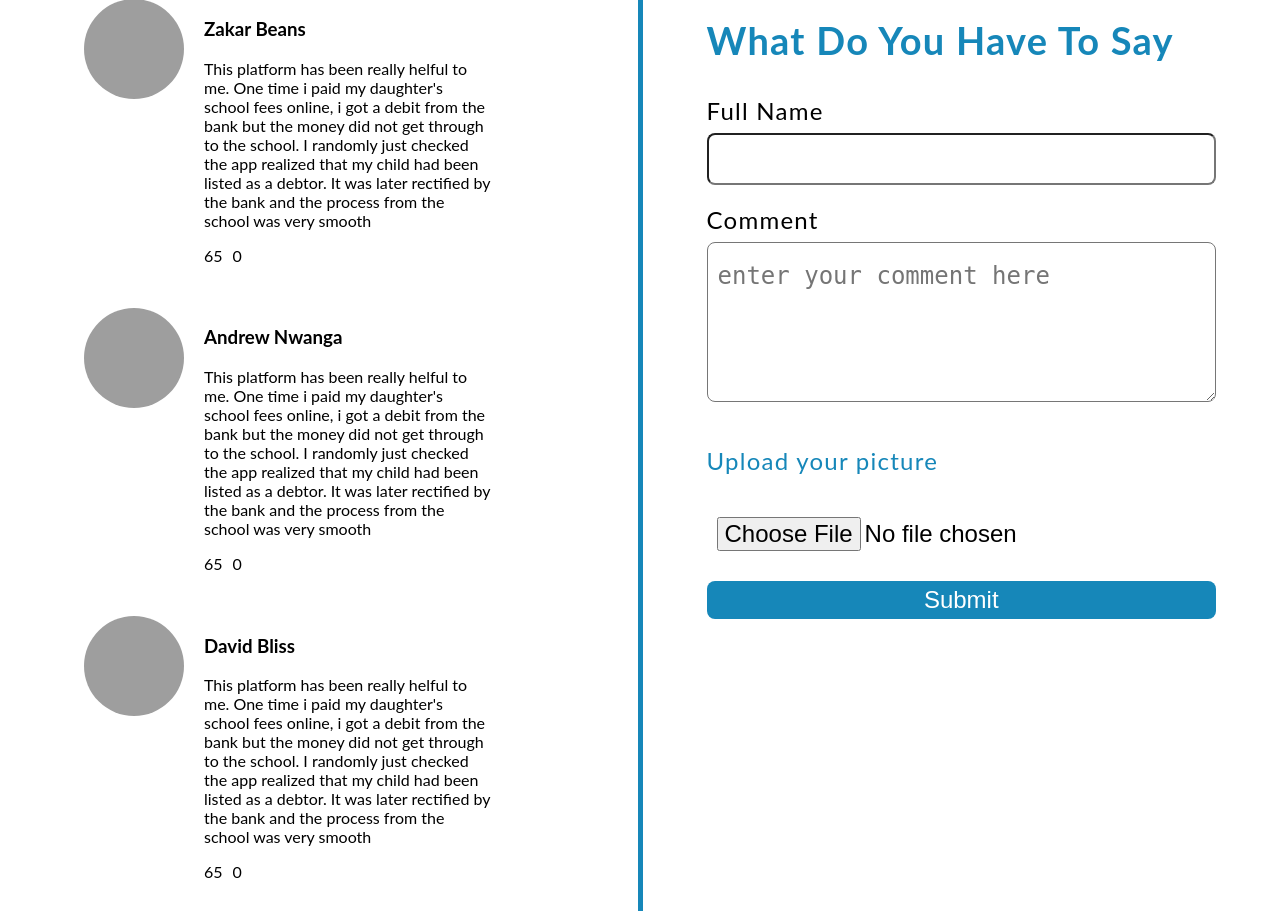
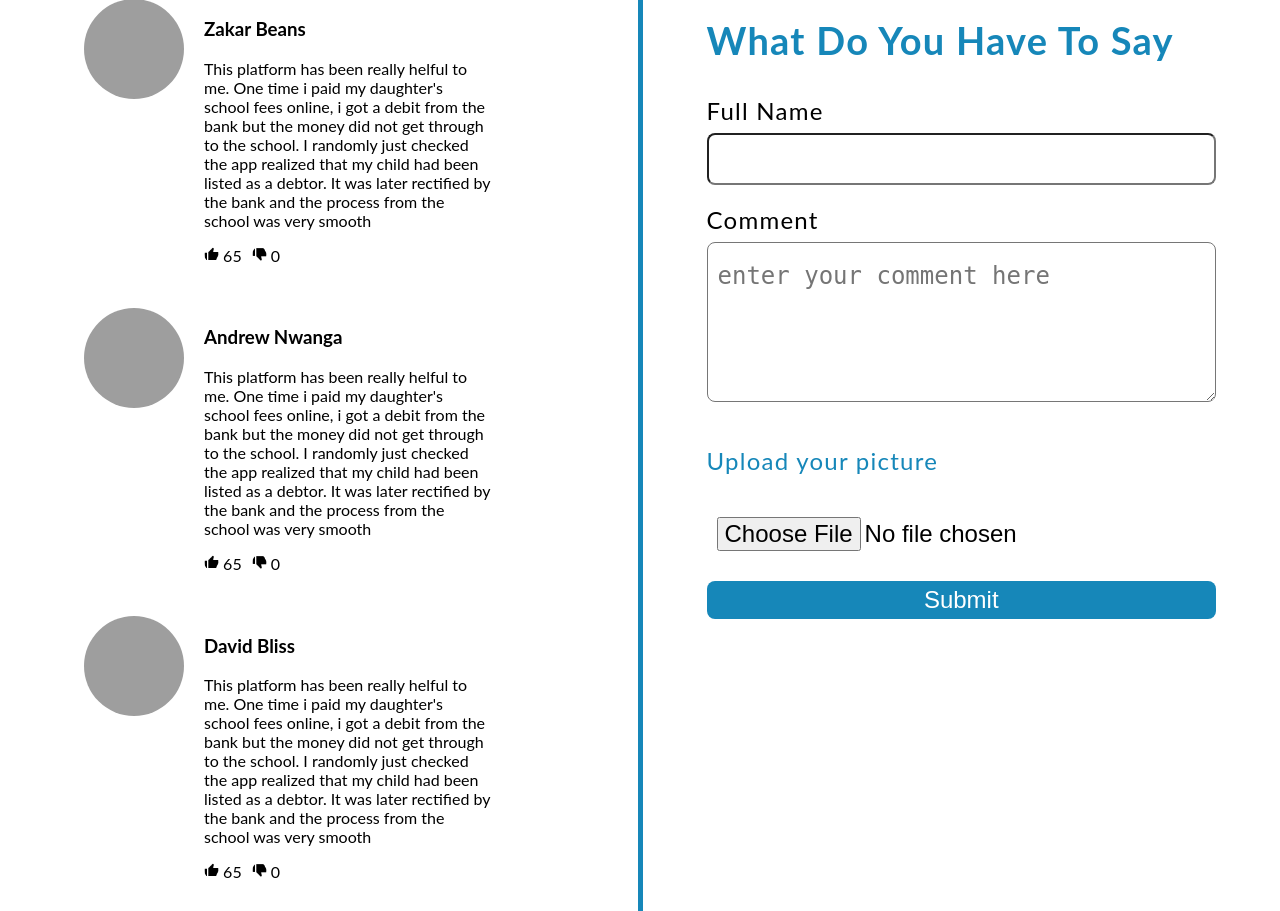
Before and after one commit to abdulmujeeb29/My_debtors_TeamGorillapp, a Django app: page /testimonial in a window 1280 px wide. Shown: the part 233-1144 px from the top of the page. Run offline with Django 4.2, Linux system fonts and the light colour scheme; some libraries are stand-ins or nearby versions; grey boxes are pictures that could not be loaded.

Commit message:
added 5 images on the testimonial page

```diff
--- a/templates/testimonial.html
+++ b/templates/testimonial.html
@@ -165,6 +165,10 @@ img{
     justify-content: left;
     align-items: flex-start;
 }
+.persona-details img{
+    width: 15px;
+    height: 15px;
+}
 
     </style>
   </head>
@@ -184,44 +188,44 @@ img{
             <div class="card">
 
 
-                <img src=" {% static 'https://images.unsplash.com/photo-1570295999919-56ceb5ecca61?ixlib=rb-4.0.3&ixid=MnwxMjA3fDB8MHxwaG90by1wYWdlfHx8fGVufDB8fHx8&auto=format&fit=crop&w=580&q=80' %}" alt="avatar">
+                <img src="{% static 'image 1.jpg' %}" alt="avatar">
                 <div class="persona-details">
                     <h3>Zakar Beans</h3>
                     <p>This platform has been really helful to me. One time i paid my daughter's school fees online, i got a debit from the bank but the money did not get through to the school. I randomly just checked the app realized that my child had been listed as a debtor. It was later rectified by the bank and the process from the school was very smooth</p>
                     <div class="rating">
-                        <span> <i class="fa fa-thumbs-up" aria-hidden="true"></i>
+                        <span> <img src="thumb-up.png" alt="thumb-up">
                             65</span>
-                        <div> <i class="fa fa-thumbs-down" aria-hidden="true"></i> 0</div>
+                        <div> <img src="thumb-down.png" alt="thumb-down"> 0</div>
                     </div>
                 </div>
             </div>
 
             <div class="card">
 
-                <img src="{% static 'https://images.unsplash.com/photo-1535713875002-d1d0cf377fde?ixlib=rb-4.0.3&ixid=MnwxMjA3fDB8MHxwaG90by1wYWdlfHx8fGVufDB8fHx8&auto=format&fit=crop&w=580&q=80' %}" alt="avatar">
+                <img src="{% static 'image 2.jpg' %}" alt="avatar">
 
                 <div class="persona-details">
                     <h3>Andrew Nwanga</h3>
                     <p>This platform has been really helful to me. One time i paid my daughter's school fees online, i got a debit from the bank but the money did not get through to the school. I randomly just checked the app realized that my child had been listed as a debtor. It was later rectified by the bank and the process from the school was very smooth</p>
                     <div class="rating">
-                        <span> <i class="fa fa-thumbs-up" aria-hidden="true"></i>
+                        <span> <img src="thumb-up.png" alt="thumb-up">
                             65</span>
-                        <div> <i class="fa fa-thumbs-down" aria-hidden="true"></i> 0</div>
+                        <div> <img src="thumb-down.png" alt="thumb-down"> 0</div>
                     </div>
                 </div>
             </div>
 
             <div class="card">
 
-                <img src="{% static 'https://images.unsplash.com/photo-1633332755192-727a05c4013d?ixlib=rb-4.0.3&ixid=MnwxMjA3fDB8MHxwaG90by1wYWdlfHx8fGVufDB8fHx8&auto=format&fit=crop&w=580&q=80' %}" alt="avatar">
+                <img src="{% static 'image 3.jpg' %}" alt="avatar">
 
                 <div class="persona-details">
                     <h3>David Bliss</h3>
                     <p>This platform has been really helful to me. One time i paid my daughter's school fees online, i got a debit from the bank but the money did not get through to the school. I randomly just checked the app realized that my child had been listed as a debtor. It was later rectified by the bank and the process from the school was very smooth</p>
                     <div class="rating">
-                        <span> <i class="fa fa-thumbs-up" aria-hidden="true"></i>
+                        <span> <img src="thumb-up.png" alt="thumb-up">
                             65</span>
-                        <div> <i class="fa fa-thumbs-down" aria-hidden="true"></i> 0</div>
+                        <div> <img src="thumb-down.png" alt="thumb-down"> 0</div>
                     </div>
                 </div>
             </div>
```
Also changed, not shown: static/asset/images/image 1.jpg (added), static/asset/images/image 2.jpg (added), static/asset/images/image 3.jpg (added), static/asset/images/thumb-down.png (added), static/asset/images/thumb-up.png (added).
